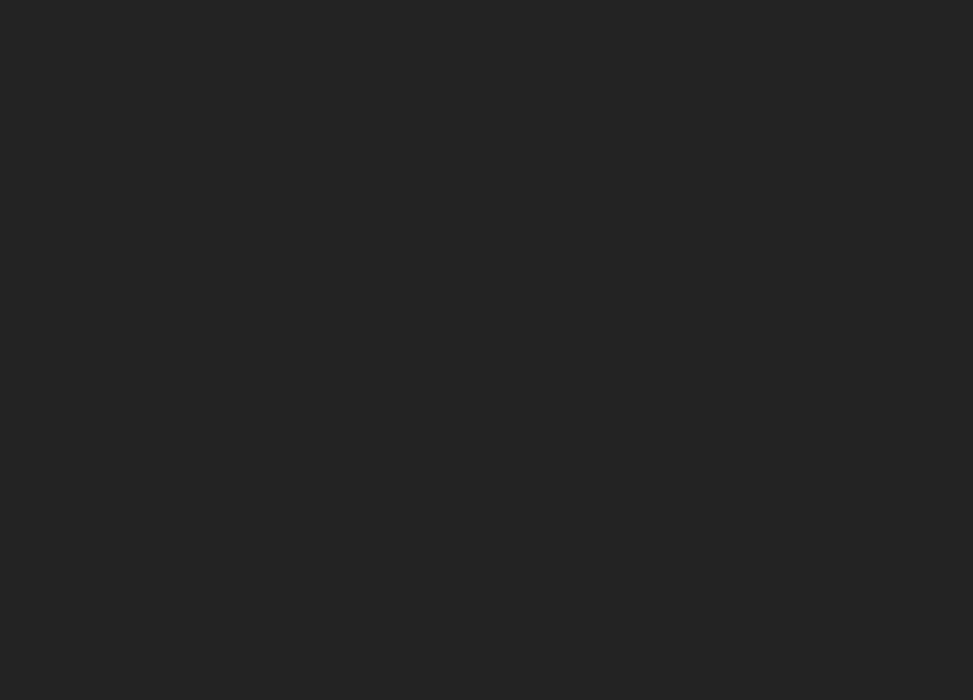
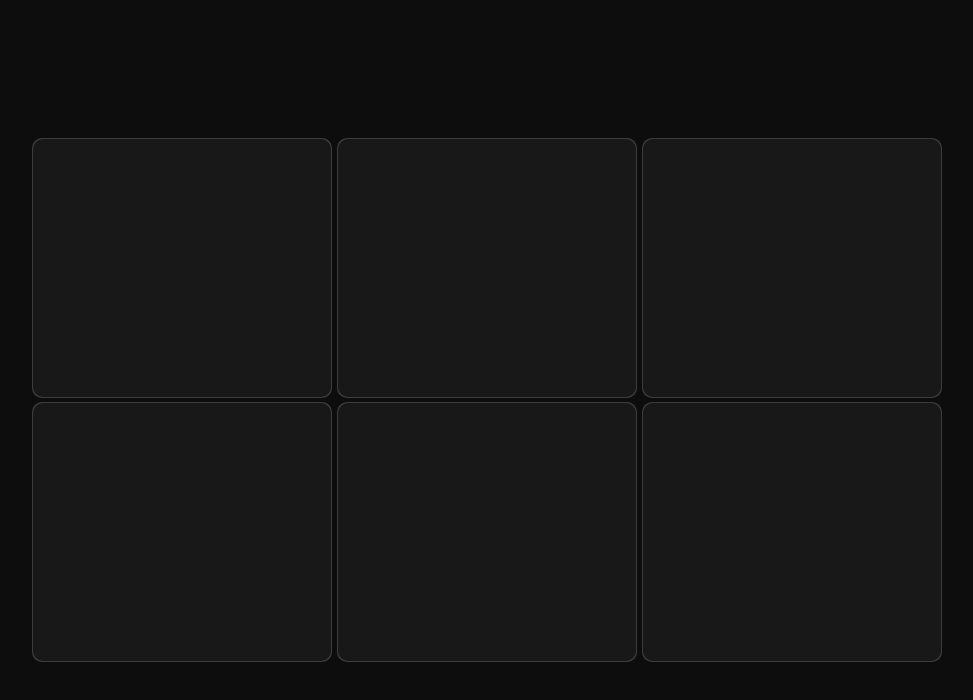
Before and after one commit to kendall529/hover-effect1, a plain HTML site: page index.html in a window 1280 px wide. Shown: the whole page, without its empty margins (150-1123 px from the left). Drawn offline with Linux system fonts and the light colour scheme.

Commit message:
added a js file and got to end of demonstration

```diff
--- a/assets/app.css
+++ b/assets/app.css
@@ -1,11 +1,78 @@
 :root {
-    --bg-color: #232323;
+    --bg-color: #0d0d0d;
+    --card-content: #181818;
 }
 
 body {
+    display: flex;
+    align-items: center;
+    justify-content: center;
     background-color: var(--bg-color);
     height: 100vh;
     margin: 0;
     overflow: hidden;
     padding: 0;
 }
+
+.wrapper {
+    display: flex;
+    flex-wrap: wrap;
+    gap: 0.3rem;
+    max-width: 916px;
+    width: calc(100%-20px);
+}
+
+#wrapper:hover > .card > .card-border {
+    opacity: 1;
+}
+
+.card {
+    position: relative;
+    background-color: rgba(255, 255, 255, 0.2);
+    border-radius: 10px;
+    height: 260px;
+    width: 300px;
+    cursor: pointer;
+}
+
+.card:hover::before {
+/* .card:hover > .card-border { */
+    opacity: 1;
+}
+
+.card::before,
+.card > .card-border {
+    content: "";
+    height: 100%;
+    position: absolute;
+    left: 0;
+    top: 0;
+    width: 100%;
+    border-radius: inherit;
+    opacity: 0;
+    transition: opacity 500ms;
+}
+
+.card::before {
+    background: radial-gradient(
+        800px circle at var(--mouse-x) var(--mouse-y),
+        rgba(255, 255, 255, 0.06), transparent 40%);
+    z-index: 3;
+}
+
+.card > .card-border {
+    background: radial-gradient(
+        400px circle at var(--mouse-x) var(--mouse-y),
+        rgba(255, 255, 255, 0.3), transparent 40%);
+    z-index: inherit;1
+}
+
+.card > .card-content {
+    position: relative;
+    height: calc(100% - 2px);
+    width: calc(100% - 2px);
+    background-color: var(--card-content);
+    border-radius: inherit;
+    margin: 1px;
+    z-index: 2;
+}
--- /dev/null
+++ b/assets/config.js
@@ -0,0 +1,26 @@
+// const handleOnMouseMove = e => {
+//     const { currentTarget: target } = e;
+
+//     const rect = target.getBoundingClientRect(),
+//         x = e.clientX - rect.left,
+//         y = e.clientY - rect.top;
+
+//     target.style.setProperty("--mouse-x", `${x}px`);
+//     target.style.setProperty("--mouse-y", `${y}px`);
+// }
+
+
+// for(const card of document.querySelectorAll(".card")) {
+//     card.onmousemove = e => handleOnMouseMove(e);
+// }
+
+document.getElementById("wrapper").onmousemove = e => {
+    for(const card of document.getElementsByClassName("card")) {
+    const rect = card.getBoundingClientRect(),
+        x = e.clientX - rect.left,
+        y = e.clientY - rect.top;
+
+    card.style.setProperty("--mouse-x", `${x}px`);
+    card.style.setProperty("--mouse-y", `${y}px`);
+    }
+}
--- a/index.html
+++ b/index.html
@@ -8,14 +8,32 @@
     <title>Document</title>
 </head>
 <body>
-    <div class="wrapper">
-        <div class="card"></div>
-        <div class="card"></div>
-        <div class="card"></div>
-        <div class="card"></div>
-        <div class="card"></div>
-        <div class="card"></div>
+    <div id="wrapper" class="wrapper">
+        <div class="card">
+            <div class="card-border"></div>
+            <div class="card-content"></div>
+        </div>
+        <div class="card">
+            <div class="card-border"></div>
+            <div class="card-content"></div>
+        </div>
+        <div class="card">
+            <div class="card-border"></div>
+            <div class="card-content"></div>
+        </div>
+        <div class="card">
+            <div class="card-border"></div>
+            <div class="card-content"></div>
+        </div>
+        <div class="card">
+            <div class="card-border"></div>
+            <div class="card-content"></div>
+        </div>
+        <div class="card">
+            <div class="card-border"></div>
+            <div class="card-content"></div>
+        </div>
     </div>
-
+    <script src="/assets/config.js"></script>
 </body>
 </html>
```
